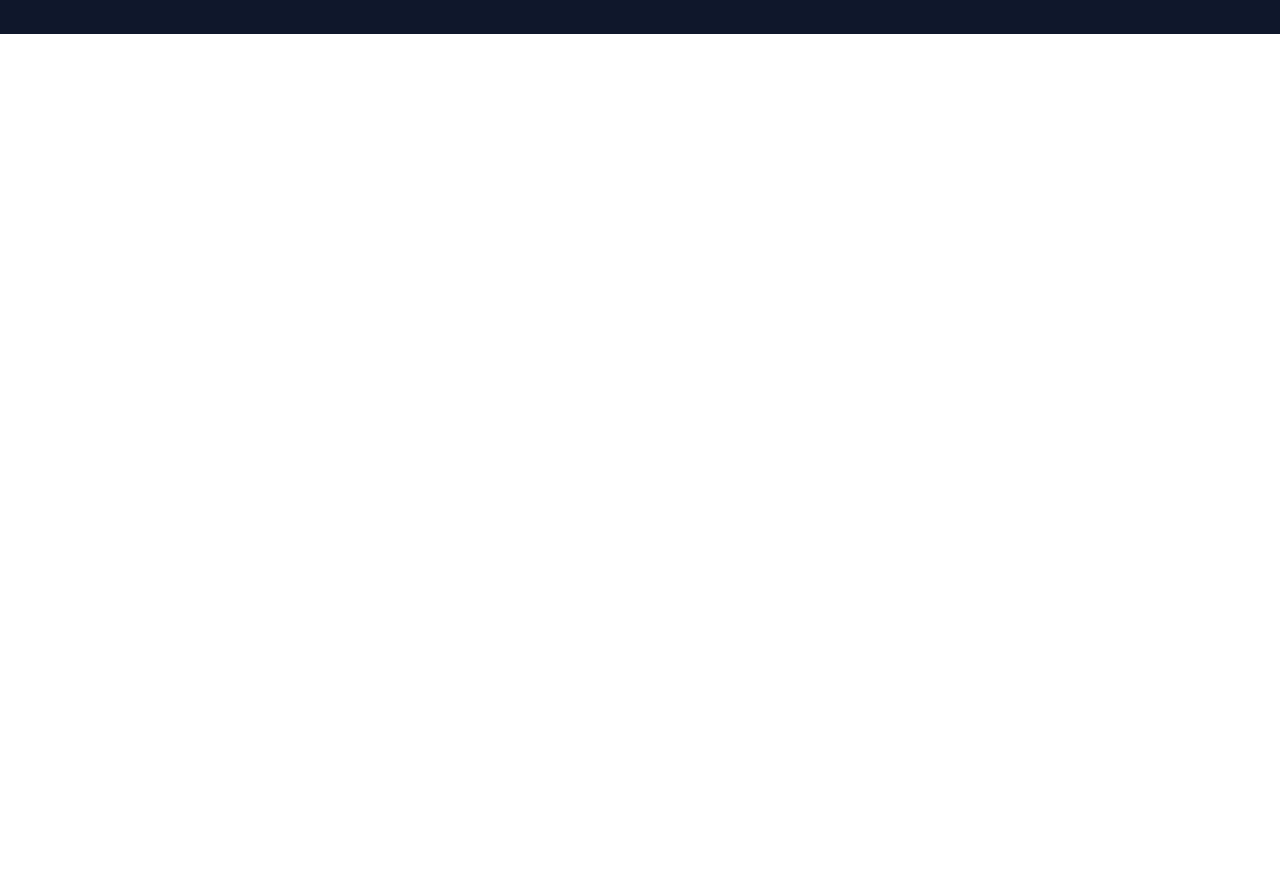
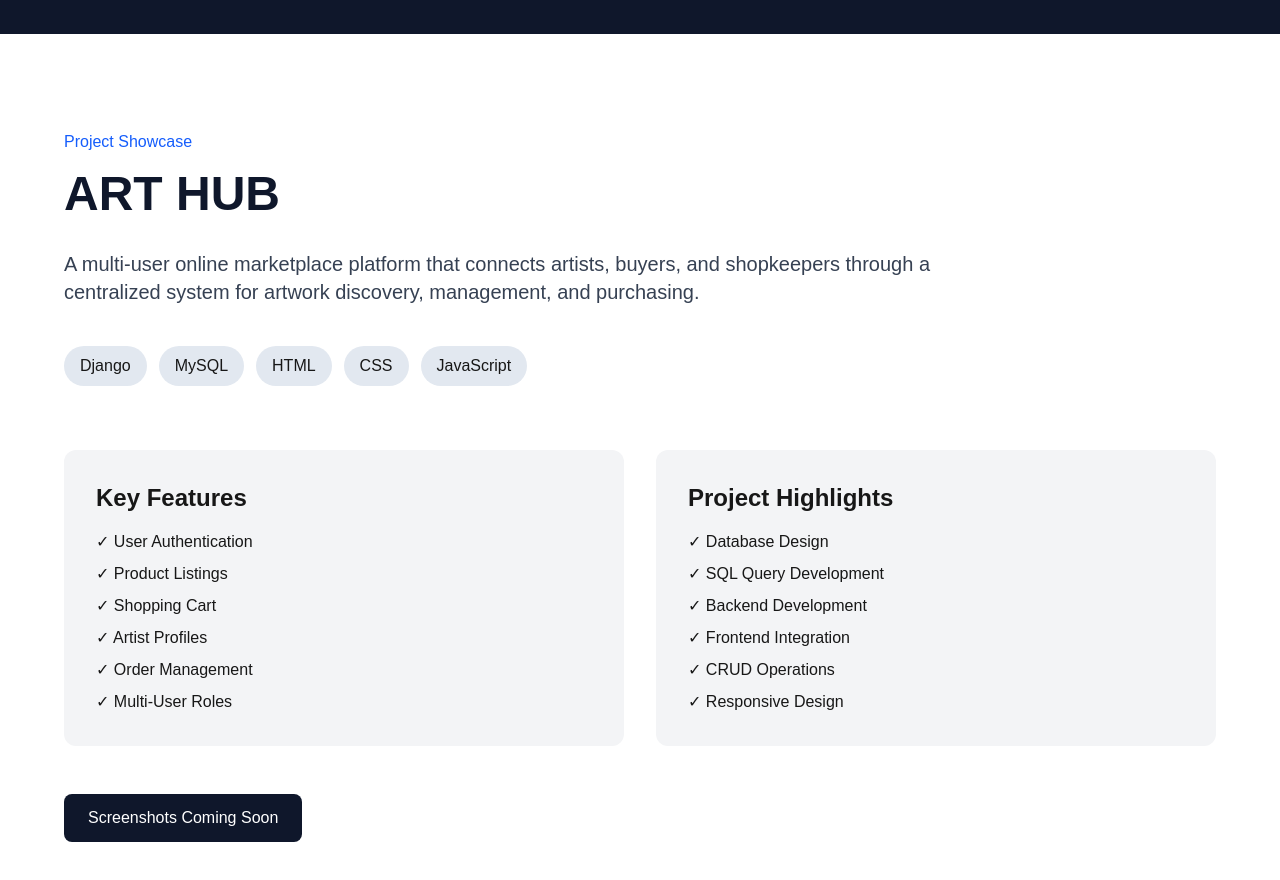
Before and after one commit to Preeti-Kuldeep/preeti-portfolio, a Next.js app: page / in a window 1280 px wide. Shown: the part 2780-3660 px from the top of the page. Before the commit the page ends 2814 px from the top, so only its background shows below. Built offline with nearby package versions, Linux system fonts and the light colour scheme.

Commit message:
Added art hub project showcase section

```diff
--- a/app/page.tsx
+++ b/app/page.tsx
@@ -257,6 +257,89 @@ export default function Home() {
     </div>
   </div>
 </section>
+
+{/* ART HUB Project */}
+<section className="py-24 px-10 bg-white">
+  <div className="max-w-6xl mx-auto">
+
+    <p className="text-blue-600 font-medium">
+      Project Showcase
+    </p>
+
+    <h2 className="text-5xl font-bold text-slate-900 mt-4">
+      ART HUB
+    </h2>
+
+    <p className="mt-8 text-xl text-gray-700 max-w-4xl">
+      A multi-user online marketplace platform that connects
+      artists, buyers, and shopkeepers through a centralized
+      system for artwork discovery, management, and purchasing.
+    </p>
+
+    <div className="flex flex-wrap gap-3 mt-10">
+      <span className="bg-slate-200 px-4 py-2 rounded-full">
+        Django
+      </span>
+
+      <span className="bg-slate-200 px-4 py-2 rounded-full">
+        MySQL
+      </span>
+
+      <span className="bg-slate-200 px-4 py-2 rounded-full">
+        HTML
+      </span>
+
+      <span className="bg-slate-200 px-4 py-2 rounded-full">
+        CSS
+      </span>
+
+      <span className="bg-slate-200 px-4 py-2 rounded-full">
+        JavaScript
+      </span>
+    </div>
+
+    <div className="grid md:grid-cols-2 gap-8 mt-16">
+
+      <div className="bg-gray-100 p-8 rounded-xl">
+        <h3 className="text-2xl font-semibold mb-4">
+          Key Features
+        </h3>
+
+        <ul className="space-y-2">
+          <li>✓ User Authentication</li>
+          <li>✓ Product Listings</li>
+          <li>✓ Shopping Cart</li>
+          <li>✓ Artist Profiles</li>
+          <li>✓ Order Management</li>
+          <li>✓ Multi-User Roles</li>
+        </ul>
+      </div>
+
+      <div className="bg-gray-100 p-8 rounded-xl">
+        <h3 className="text-2xl font-semibold mb-4">
+          Project Highlights
+        </h3>
+
+        <ul className="space-y-2">
+          <li>✓ Database Design</li>
+          <li>✓ SQL Query Development</li>
+          <li>✓ Backend Development</li>
+          <li>✓ Frontend Integration</li>
+          <li>✓ CRUD Operations</li>
+          <li>✓ Responsive Design</li>
+        </ul>
+      </div>
+
+    </div>
+
+    <div className="mt-12 flex gap-4">
+      <button className="bg-slate-900 text-white px-6 py-3 rounded-lg">
+        Screenshots Coming Soon
+      </button>
+    </div>
+
+  </div>
+</section>
     </main>
   );
 }
```
